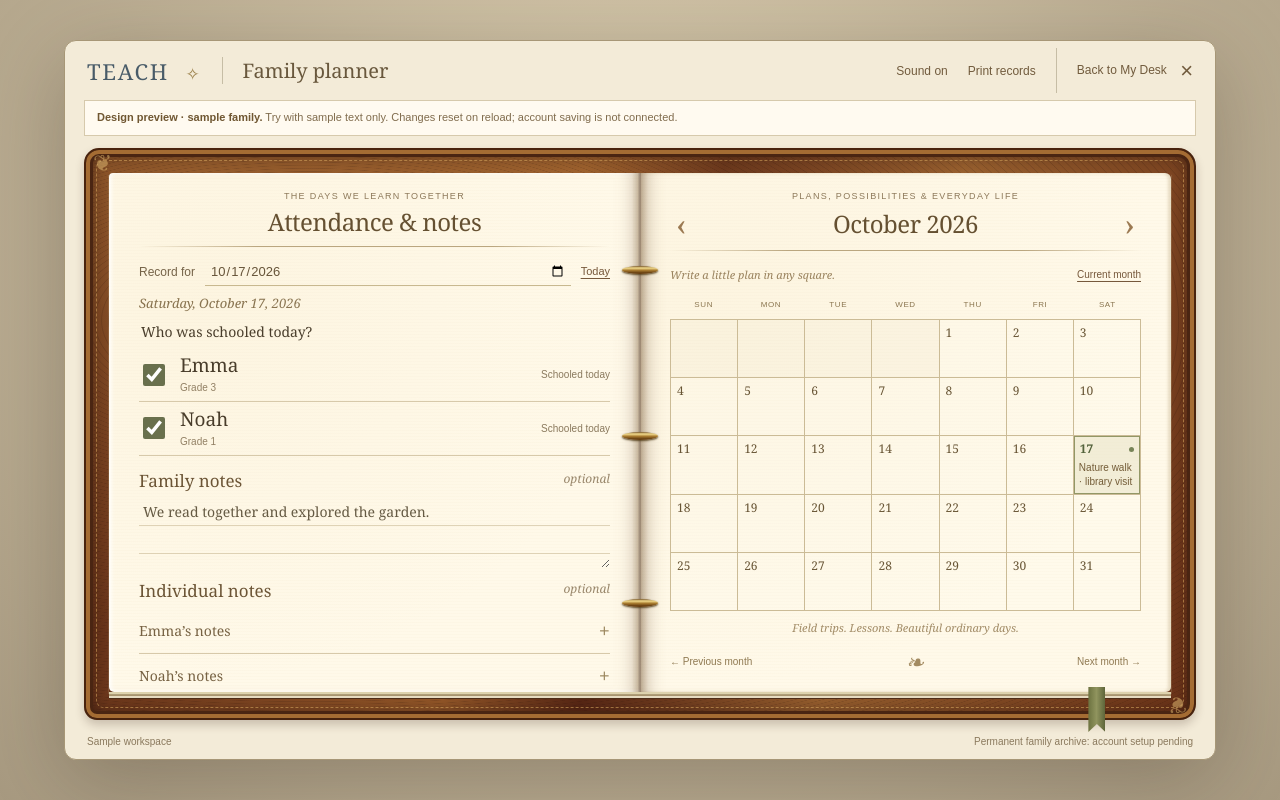
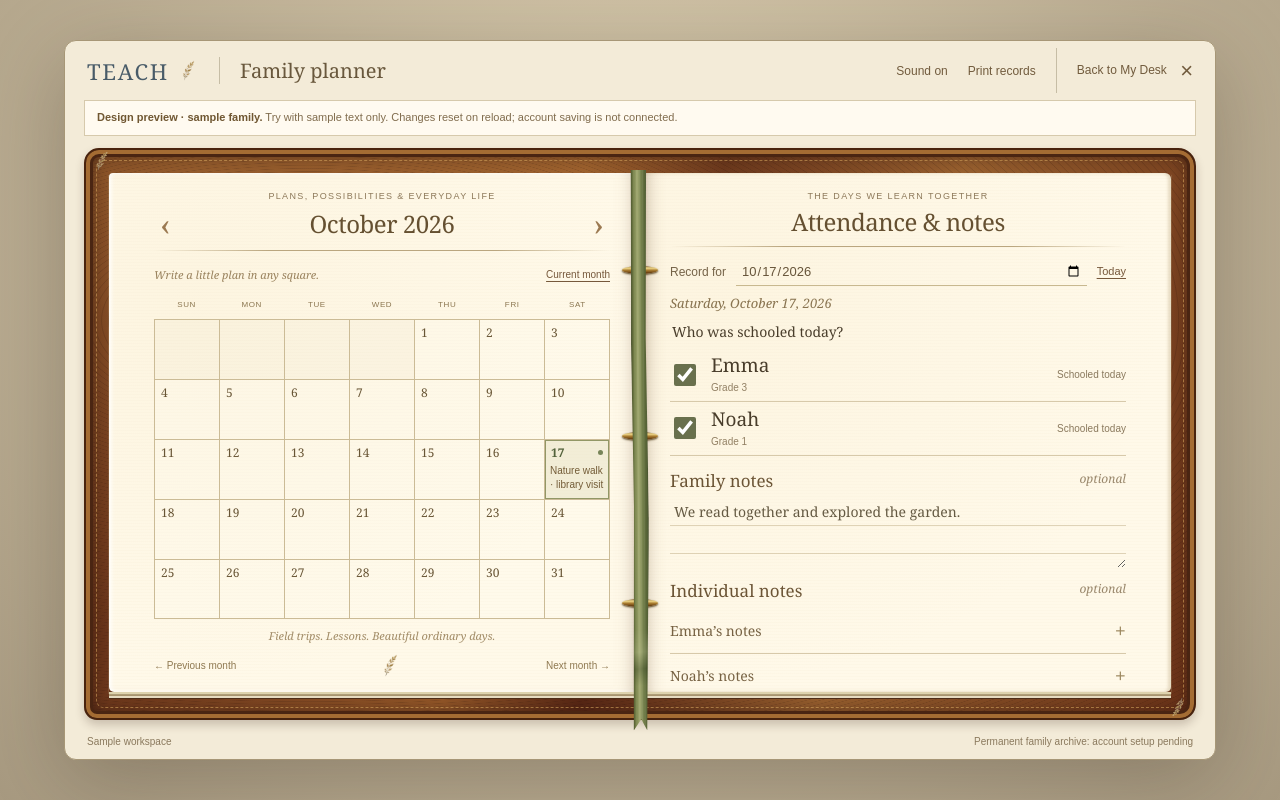
Before and after one commit to JPhoenix-9/TEACH, a Next.js app: page /planner/preview in a window 1280 px wide. Built offline with nearby package versions, Linux system fonts and the light colour scheme.

Commit message:
Refine Planner with approved leaf, left calendar, outer scrollbars and center ribbon

```diff
--- a/app/planner/preview/Planner.js
+++ b/app/planner/preview/Planner.js
@@ -24,9 +24,11 @@ export default function Planner(){
   function update(key,changes){setRecords(old=>({...old,[key]:{...empty,...old[key],...changes}}));}
   function paperSound(){
     if(!sound)return;try{const Audio=window.AudioContext||window.webkitAudioContext;if(!Audio)return;const ctx=audio.current||(audio.current=new Audio());ctx.resume();
-      const buffer=ctx.createBuffer(1,ctx.sampleRate*.32,ctx.sampleRate),data=buffer.getChannelData(0);for(let i=0;i<data.length;i++)data[i]=Math.random()*2-1;
-      const source=ctx.createBufferSource(),filter=ctx.createBiquadFilter(),gain=ctx.createGain();source.buffer=buffer;filter.type="bandpass";filter.frequency.value=1500;filter.Q.value=.5;
-      gain.gain.setValueAtTime(.001,ctx.currentTime);gain.gain.exponentialRampToValueAtTime(.1,ctx.currentTime+.07);gain.gain.exponentialRampToValueAtTime(.001,ctx.currentTime+.32);
+      // A slow, low-volume paper rustle, with no sharp attack or impact.
+      const duration=1.15,buffer=ctx.createBuffer(1,Math.ceil(ctx.sampleRate*duration),ctx.sampleRate),data=buffer.getChannelData(0);
+      for(let i=0;i<data.length;i++){const t=i/ctx.sampleRate;data[i]=(Math.random()*2-1)*(.72+.18*Math.sin(t*31)+.1*Math.sin(t*67));}
+      const source=ctx.createBufferSource(),filter=ctx.createBiquadFilter(),gain=ctx.createGain();source.buffer=buffer;filter.type="bandpass";filter.frequency.setValueAtTime(2300,ctx.currentTime);filter.frequency.linearRampToValueAtTime(1400,ctx.currentTime+duration);filter.Q.value=.35;
+      gain.gain.setValueAtTime(0,ctx.currentTime);gain.gain.linearRampToValueAtTime(.018,ctx.currentTime+.24);gain.gain.linearRampToValueAtTime(.028,ctx.currentTime+.56);gain.gain.linearRampToValueAtTime(.012,ctx.currentTime+.88);gain.gain.linearRampToValueAtTime(0,ctx.currentTime+duration);
       source.connect(filter);filter.connect(gain);gain.connect(ctx.destination);source.start();source.onended=()=>{source.disconnect();filter.disconnect();gain.disconnect();};
     }catch{/* Decorative sound may be unavailable without affecting the planner. */}
   }
@@ -38,11 +40,18 @@ export default function Planner(){
   return <main className={s.backdrop}>
     <div className={s.deskBackdrop} aria-hidden="true"><img src="/Icons/planner.png" alt=""/><p>A place for your family’s learning.</p></div>
     <section className={s.app} aria-labelledby="planner-title" ref={panel} tabIndex={-1}>
-      <div className={s.appBar}><div><span className={s.brand}>TEACH <span aria-hidden="true">✧</span></span><h1 id="planner-title">Family planner</h1></div><nav aria-label="Planner controls"><button type="button" aria-pressed={sound} onClick={()=>setSound(v=>!v)}>Sound {sound?"on":"off"}</button><button type="button" onClick={()=>setPrintOpen(true)}>Print records</button><a href="/my-desk">Back to My Desk <span aria-hidden="true">×</span></a></nav></div>
+      <div className={s.appBar}><div><span className={s.brand}>TEACH <img className={s.approvedLeaf} src="/teach-approved-leaf.png" alt="" aria-hidden="true"/></span><h1 id="planner-title">Family planner</h1></div><nav aria-label="Planner controls"><button type="button" aria-pressed={sound} onClick={()=>setSound(v=>!v)}>Sound {sound?"on":"off"}</button><button type="button" onClick={()=>setPrintOpen(true)}>Print records</button><a href="/my-desk">Back to My Desk <span aria-hidden="true">×</span></a></nav></div>
       <p className={s.previewNotice}><strong>Design preview · sample family.</strong> Try with sample text only. Changes reset on reload; account saving is not connected.</p>
       {!month?<p className={s.loading}>Opening your planner…</p>:<div className={s.leather}>
-        <div className={s.cornerTL} aria-hidden="true">❦</div><div className={s.cornerBR} aria-hidden="true">❦</div>
+        <img className={s.cornerTL} src="/teach-approved-leaf.png" alt="" aria-hidden="true"/><img className={s.cornerBR} src="/teach-approved-leaf.png" alt="" aria-hidden="true"/>
         <div className={s.book}>
+          <section className={`${s.paper} ${s.calendarPage} ${turn?s.turning:""}`} data-direction={direction} aria-label="Monthly calendar">
+            <div className={s.paperHeading}><p className={s.smallCaps}>PLANS, POSSIBILITIES & EVERYDAY LIFE</p><div className={s.monthHeading}><button type="button" aria-label="Previous month" onClick={()=>pageTurn(-1)}>‹</button><h2 aria-live="polite">{monthTitle}</h2><button type="button" aria-label="Next month" onClick={()=>pageTurn(1)}>›</button></div><div className={s.rule}/></div>
+            <div className={s.calendarTools}><span>Write a little plan in any square.</span><button type="button" onClick={()=>{const now=new Date();setMonth([now.getFullYear(),now.getMonth()]);chooseDay(dateKey(now));}}>Current month</button></div>
+            <div className={s.calendar}><div className={s.weekdays}>{["SUN","MON","TUE","WED","THU","FRI","SAT"].map(d=><span key={d}>{d}</span>)}</div><div className={s.dateGrid} style={{"--weeks":cells.length/7}}>{cells.map((key,i)=>key?<div key={key} className={`${s.dateCell} ${key===day?s.selected:""} ${key===today?s.today:""}`}><button type="button" aria-label={`Open daily record for ${pretty(key)}`} aria-pressed={key===day} onClick={()=>chooseDay(key)}>{Number(key.slice(-2))}{key===today&&<span className={s.todayDot} aria-label="Today"/>}</button><textarea aria-label={`Calendar note for ${pretty(key)}`} value={records[key]?.event||""} onFocus={()=>chooseDay(key)} onChange={e=>update(key,{event:e.target.value})}/></div>:<div key={`blank-${i}`} className={`${s.dateCell} ${s.blank}`} aria-hidden="true"/>)}</div></div>
+            <p className={s.calendarCaption}>Field trips. Lessons. Beautiful ordinary days.</p><div className={s.pageFoot}><button type="button" onClick={()=>pageTurn(-1)}>← Previous month</button><img className={s.footerLeaf} src="/teach-approved-leaf.png" alt="" aria-hidden="true"/><button type="button" onClick={()=>pageTurn(1)}>Next month →</button></div>
+          </section>
+          <div className={s.binding} aria-hidden="true"><i/><i/><i/></div>
           <section className={`${s.paper} ${s.daily}`} aria-label="Daily attendance and notes">
             <div className={s.paperHeading}><p className={s.smallCaps}>THE DAYS WE LEARN TOGETHER</p><h2>Attendance & notes</h2><div className={s.rule}/></div>
             <div className={s.dateRow}><label htmlFor="record-date">Record for</label><input id="record-date" type="date" required value={day} onChange={e=>{if(e.target.value)chooseDay(e.target.value);}}/><button type="button" onClick={()=>chooseDay(today)}>Today</button></div>
@@ -50,14 +59,7 @@ export default function Planner(){
             <fieldset className={s.attendance}><legend>Who was schooled today?</legend>{children.map(child=><label key={child.id} className={s.childCheck}><input type="checkbox" checked={!!record.attendance[child.id]} onChange={e=>update(day,{attendance:{...record.attendance,[child.id]:e.target.checked}})}/><span>{child.name}<small>{child.grade}</small></span><span className={s.checkHint}>{record.attendance[child.id]?"Schooled today":"Not marked"}</span></label>)}</fieldset>
             <label className={s.noteLabel} htmlFor="family-note">Family notes <span>optional</span></label><textarea id="family-note" className={s.linedNote} value={record.familyNote} placeholder="Something to remember about this day…" onChange={e=>update(day,{familyNote:e.target.value})}/>
             <div className={s.childNotes}><p className={s.noteLabel}>Individual notes <span>optional</span></p>{children.map(child=><div key={child.id} className={s.childNote}><button type="button" aria-expanded={notesOpen[child.id]??!!record.childNotes[child.id]} aria-controls={`notes-${child.id}`} onClick={()=>setNotesOpen(o=>({...o,[child.id]:!(o[child.id]??!!record.childNotes[child.id])}))}>{child.name}’s notes <span aria-hidden="true">{(notesOpen[child.id]??!!record.childNotes[child.id])?"−":"+"}</span></button>{(notesOpen[child.id]??!!record.childNotes[child.id])&&<textarea id={`notes-${child.id}`} aria-label={`${child.name}'s notes`} className={s.childText} value={record.childNotes[child.id]||""} placeholder={`A note just for ${child.name}…`} onChange={e=>update(day,{childNotes:{...record.childNotes,[child.id]:e.target.value}})}/>}</div>)}</div>
-            <div className={s.pageFoot}><span>Our family’s story, one day at a time.</span><span aria-hidden="true">❧</span></div>
-          </section>
-          <div className={s.binding} aria-hidden="true"><i/><i/><i/></div>
-          <section className={`${s.paper} ${s.calendarPage} ${turn?s.turning:""}`} data-direction={direction} aria-label="Monthly calendar">
-            <div className={s.paperHeading}><p className={s.smallCaps}>PLANS, POSSIBILITIES & EVERYDAY LIFE</p><div className={s.monthHeading}><button type="button" aria-label="Previous month" onClick={()=>pageTurn(-1)}>‹</button><h2 aria-live="polite">{monthTitle}</h2><button type="button" aria-label="Next month" onClick={()=>pageTurn(1)}>›</button></div><div className={s.rule}/></div>
-            <div className={s.calendarTools}><span>Write a little plan in any square.</span><button type="button" onClick={()=>{const now=new Date();setMonth([now.getFullYear(),now.getMonth()]);chooseDay(dateKey(now));}}>Current month</button></div>
-            <div className={s.calendar}><div className={s.weekdays}>{["SUN","MON","TUE","WED","THU","FRI","SAT"].map(d=><span key={d}>{d}</span>)}</div><div className={s.dateGrid} style={{"--weeks":cells.length/7}}>{cells.map((key,i)=>key?<div key={key} className={`${s.dateCell} ${key===day?s.selected:""} ${key===today?s.today:""}`}><button type="button" aria-label={`Open daily record for ${pretty(key)}`} aria-pressed={key===day} onClick={()=>chooseDay(key)}>{Number(key.slice(-2))}{key===today&&<span className={s.todayDot} aria-label="Today"/>}</button><textarea aria-label={`Calendar note for ${pretty(key)}`} value={records[key]?.event||""} onFocus={()=>chooseDay(key)} onChange={e=>update(key,{event:e.target.value})}/></div>:<div key={`blank-${i}`} className={`${s.dateCell} ${s.blank}`} aria-hidden="true"/>)}</div></div>
-            <p className={s.calendarCaption}>Field trips. Lessons. Beautiful ordinary days.</p><div className={s.pageFoot}><button type="button" onClick={()=>pageTurn(-1)}>← Previous month</button><span aria-hidden="true">❧</span><button type="button" onClick={()=>pageTurn(1)}>Next month →</button></div>
+            <div className={s.pageFoot}><span>Our family’s story, one day at a time.</span><img className={s.footerLeaf} src="/teach-approved-leaf.png" alt="" aria-hidden="true"/></div>
           </section>
         </div><div className={s.ribbon} aria-hidden="true"/>
       </div>}
```
Also changed, not shown: app/planner/preview/planner.module.css, public/teach-approved-leaf.png (added), 2 other files (tests, documents, lock files or other folders).
